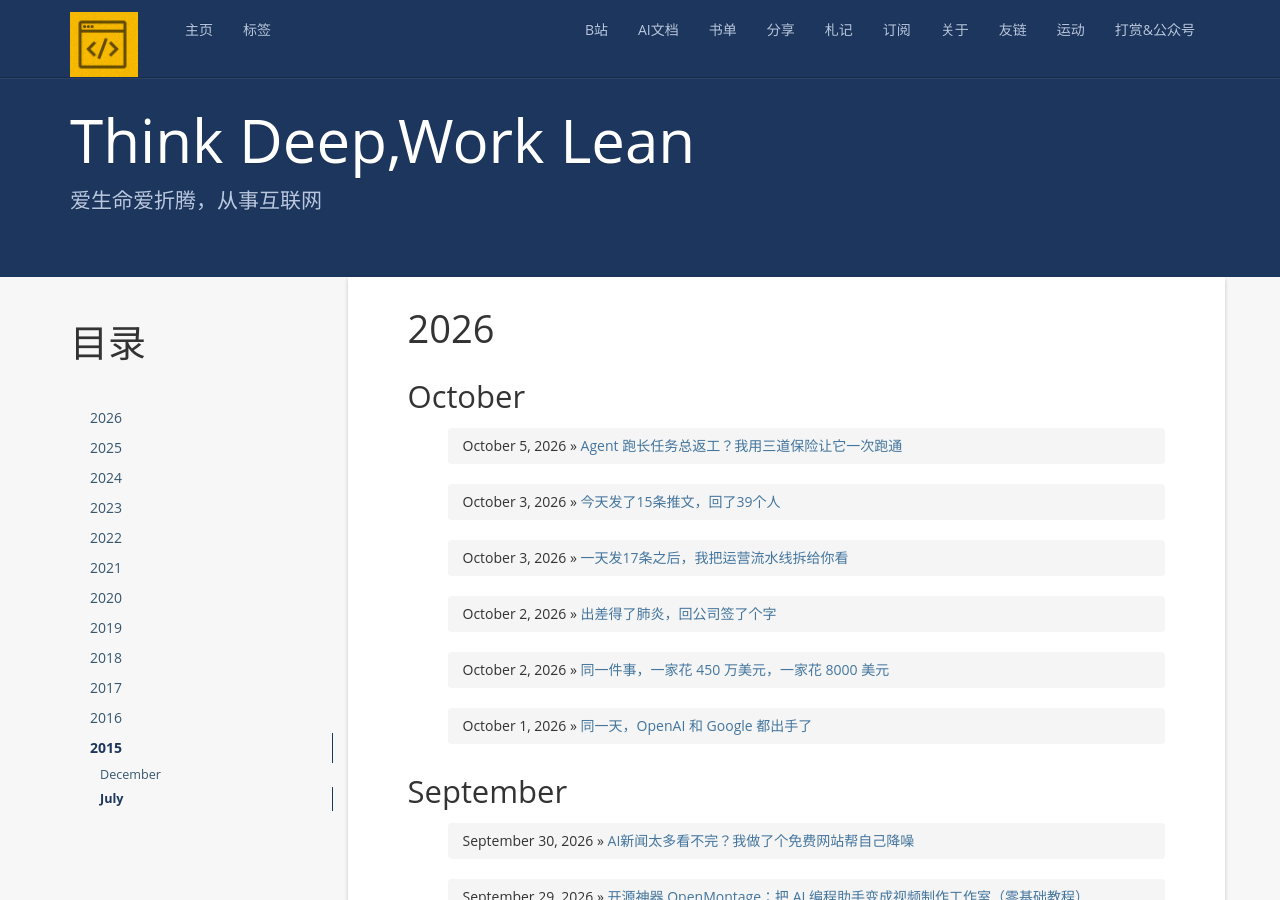
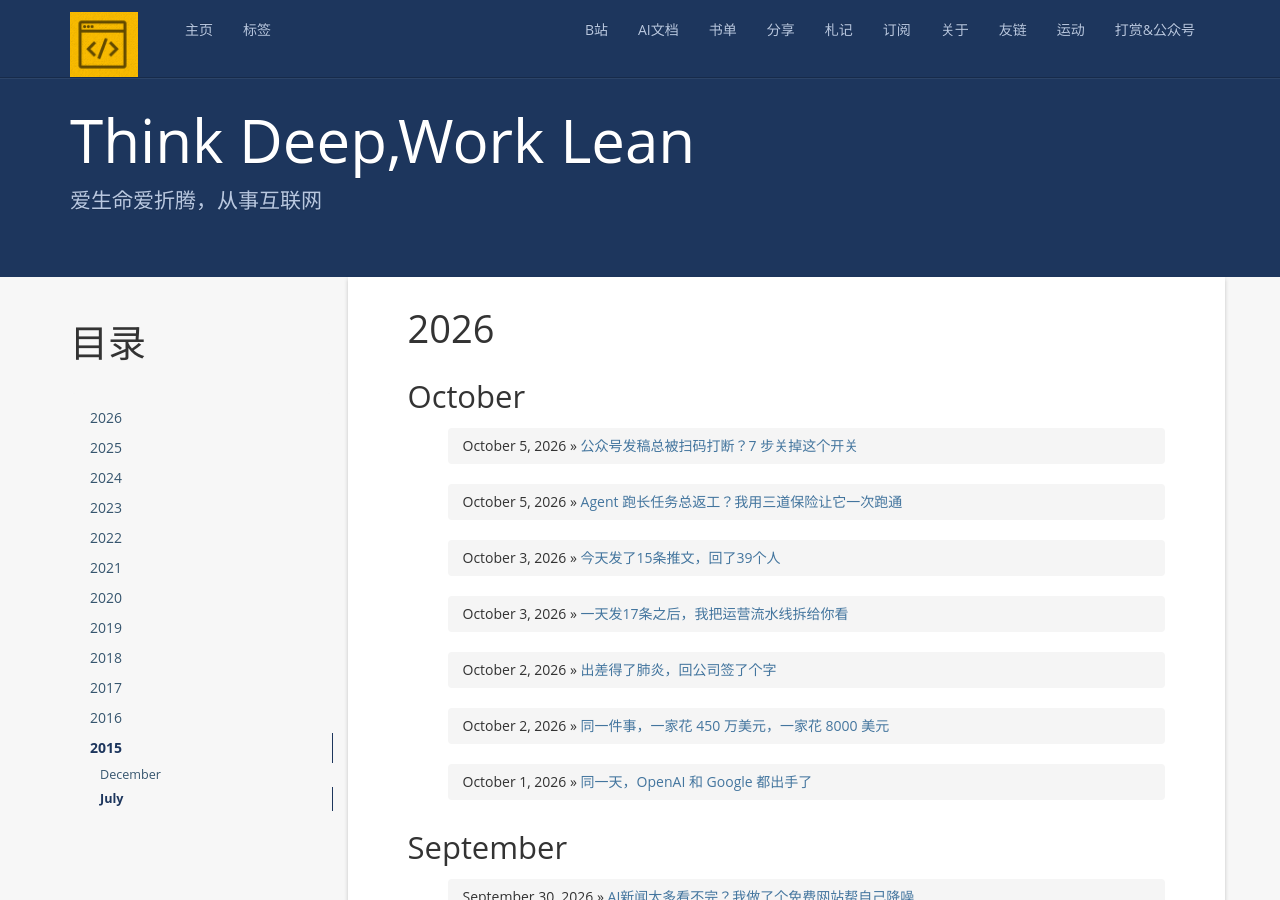
Before and after one commit to zackzhangkai/zackzhangkai.github.io, a Jekyll site: the page built from index.html, in a window 1280 px wide and 900 px high. Built offline with Jekyll 4.4.1, drawn with Linux system fonts in a browser that asks for light colours; nearby versions of some CDN libraries; a script that is not in the unit is left out; the list of posts is cut into pages by our own code; comment, search, counter and statistics services are not loaded; some of the changed lines change nothing that is shown.

Commit message:
post: 公众号发稿总被扫码打断？7 步关掉这个开关

```diff
--- /dev/null
+++ b/_posts/2026-10-05-wechat-mp-disable-scan-verify.md
@@ -0,0 +1,117 @@
+---
+layout: post
+title: 公众号发稿总被扫码打断？7 步关掉这个开关
+tags: AI文档
+---
+
+做公众号的人大概都遇到过这个场景：文章排好了、封面也传了，手指停在「发表」按钮上一点——弹出一个二维码，让你用管理员微信扫一下。
+
+扫完这一次你以为完事了，结果下一篇又弹。
+
+我今天就卡在这了。连着发稿，连着扫码，来回三四次之后我去查了这个开关在哪关，整个过程不到 2 分钟，分享给你。
+
+## 先说清楚：这个功能到底叫什么
+
+它不叫「扫码发表」，你在后台也搜不到这个词。
+
+它藏在**设置与开发 → 安全中心 → 风险操作保护**里，全名叫「**群发消息**保护」。微信的逻辑是这样的：群发消息属于高风险操作（账号被盗后最容易被利用的就是这一项），所以默认开启，需要管理员本人二次确认。
+
+后台原文写得很直白：
+
+> 开启微信保护后，除管理员和运营者可直接扫码验证登录和群发操作外，其他风险操作都需管理员微信号进行验证以保护账号安全。
+
+非管理员或运营者的微信号扫码后提交操作申请，系统会发送申请至管理员微信号进行验证。
+
+所以你遇到的弹窗，本质是「风险操作保护」在生效。关掉的是这一项保护，不是关掉整个安全中心。
+
+## 7 步关掉它
+
+下面这张是完整的后台页面，红色标注的是我要动的那一行：
+
+![公众号后台安全中心 - 风险操作保护页面](/images/2026-10-05-wechat-scan-off/mp-safe-center.png)
+
+先说入口在哪。左侧菜单栏展开「设置与开发」，往下拉，第四项就是「安全中心」：
+
+![左侧菜单栏 - 设置与开发 - 安全中心](/images/2026-10-05-wechat-scan-off/menu.png)
+
+完整的点击顺序：
+
+1. 电脑上登录 mp.weixin.qq.com，**必须是管理员账号**（运营者无权改这个开关）
+2. 左侧菜单 **设置与开发** → **安全中心**
+3. 找到 **风险操作保护**，点右侧「**详情**」
+4. 进到保护列表页，找到 **群发消息** 这一行
+5. 状态显示「已开启」，点右侧 **关闭保护**
+6. 弹二维码，**用管理员微信扫这一次**完成确认
+7. 完事。之后点发表不再弹框
+
+从「我不知道这功能在哪」到关掉，前前后后 2 分钟，其中真正操作的时间不到 40 秒，剩下的时间全花在找入口上。
+
+## 后台这一页其实列了 5 项，别关错了
+
+安全中心这页一共 5 条风险操作，性质不一样：
+
+| 风险操作 | 具体行为 | 我的建议 |
+|---|---|---|
+| 登录 | 使用邮箱/微信号等登录公众平台 | **保持已保护** |
+| 群发消息 | 在「功能」→「群发功能」中进行消息群发 | 关掉（就是本文这一项） |
+| 修改服务器配置 | 在「开发者中心」中修改服务器配置 | 保持未保护 |
+| 修改 AppSecret | 在「开发者中心」中重置 AppSecret | **保持已保护** |
+| 查看 AppSecret | 在「开发者中心」中点击完整显示 AppSecret | **保持已保护（不允许关闭）** |
+
+从截图能看到，后三项的状态和前两项不一样：
+
+- **登录**：已保护，右侧操作列是「——」，说明**不能关**。这正好合理，登录验证是账号安全的地基。
+- **群发消息 / 修改服务器配置**：未保护，右边是「开启保护」，说明**当前是关的**，需要的话可以自己打开。
+- **修改 AppSecret / 查看 AppSecret**：已保护，且操作列都是「——」，**写死不允许关**。
+
+所以你看到的这张截图是**已经关好的状态**——「群发消息」这一行右边显示的是蓝色小字「开启保护」，意思是它现在没保护，你想打开才点。
+
+**只动「群发消息」这一行，别碰 AppSecret 那两行。** AppSecret 泄露的后果是号被别人直接接管，比多扫几次码严重得多。
+
+后台还给了一排常见问题答疑，扫码这一步卡住的话可以看：
+
+1. 什么是管理员微信号？什么是运营者微信号？如何绑定？
+2. 如何开启使用微信保护？
+3. 如何更换管理员微信号？如何更换运营者微信号？
+4. 管理员微信号已丢失或不用如何更换？
+5. 开通手机保护的账号如何转换为微信保护？
+
+## 关掉之后，代价是什么
+
+我把这个说清楚，你自己判断。
+
+**关掉的好处**：点发表直接进草稿箱，不再打断。写东西的连贯性很重要——思路正顺着一个句子往下走，掏手机扫一次码，回来可能就得重读一遍自己刚写的东西。
+
+**关掉的风险**：号被盗时，别人可以直接群发。**注意这是「群发」，不是「发布」**——个人/企业主体自己后台点发表，内容进的是草稿箱，要发出去还得你在手机上确认。这个拦截层一直在，扫码只是多了一层。
+
+另外一个关键信息，我一开始也不知道：**扫码验证请求只会发送至账号的最高管理员微信号**，运营者微信号收不到。所以如果你是运营者身份在发稿，找管理员扫码之前是白找——请求根本不在你手机上。这个开关也只有管理员能改。
+
+## 三条能迁移到你自己工作里的原则
+
+这次踩坑让我想明白几个通用的事，不限于公众号：
+
+**1. 反复出现的摩擦，一定是配置问题，不是运气问题。**
+
+同一个弹窗出现第二次，就别再当成偶发故障去接受了。它要么是有明确开关的默认设置，要么是某个可以重写的默认值。**摩擦重复出现 = 有一个开关你还没找到。**
+
+**2. 关闭保护前，先看清楚列表里还有什么。**
+
+那个页面 5 项、其中 3 项不可关闭，说明这不是一个「全开全关」的粗粒度开关，而是一组有独立语义的策略。只动你要动的那一项，是最小改动原则。
+
+**3. 「谁能改这个开关」比「怎么改」更重要。**
+
+改不动的时候，先查权限，别反复试。这个原则在别的地方一样成立——服务器上的配置要 sudo、公司后台的设置要管理员账号、数据库的权限要 DBA。
+
+## 一个提醒
+
+关掉群发消息保护之后，**登录保护、AppSecret 那两项别顺手一起关**。
+
+我看到过有人在一个教程里说「把风险操作保护全关掉更方便」，然后连 AppSecret 的保护也去掉——那个操作在后台根本不让点，注定了失败。更重要的是它本来就不该关。
+
+好了，这篇就到这。
+
+你现在发稿还会被弹扫码框吗？如果有更烦人的后台摩擦，欢迎留言告诉我，我去挖一挖到底在哪关——我大概率已经踩过一遍了。
+
+我是 Zack，前大厂程序员，现在一个人做产品。
+
+公众号：**Zack说AI**，聊 AI 提效、AI 工具使用技巧，也写一人公司的真实账本。关注一下，下次踩坑我会在里面写出来。
--- a/tag/AI文档/index.html
+++ b/tag/AI文档/index.html
@@ -25,6 +25,7 @@ header: AI文档
             <li><a href="#signed-the-papers">出差得了肺炎，回来签了个字</a></li>
             <li><a href="#automating-my-tweet-pipeline">一天发 17 条之后</a></li>
             <li><a href="#fifteen-posts-thirty-nine-replies">发了15条，回了39个人</a></li>
+            <li><a href="#wechat-mp-disable-scan-verify">公众号关掉扫码验证</a></li>
             <li><a href="#agent-long-task-three-safeguards">Agent 跑长任务三道保险</a></li>
            </ul>
         </div>
@@ -156,6 +157,13 @@ header: AI文档
             <p><small>2026-10-05 | 开工前先要方案 · 中间产物落盘 · 验收写成命令 | 附可直接抄的提示词与负向清单</small></p>
 
             <hr>
+            <h2 id="wechat-mp-disable-scan-verify">公众号发稿总被扫码打断？7 步关掉这个开关</h2>
+            <ul>
+              <li><a href="https://zackzhangkai.github.io/2026/10/05/wechat-mp-disable-scan-verify/" target="_blank">公众号发稿总被扫码打断？7 步关掉这个开关 →</a></li>
+            </ul>
+            <p><small>2026-10-05 | 安全中心 → 风险操作保护 → 群发消息 | 只动这一项，AppSecret 那两项别碰 | 附后台截图</small></p>
+
+            <hr>
             <p><em>使用 project-researcher skill 自动生成</em></p>
 
           </div>
```
Also changed, not shown: images/2026-10-05-wechat-scan-off/menu.png (added), images/2026-10-05-wechat-scan-off/mp-safe-center.png (added).
